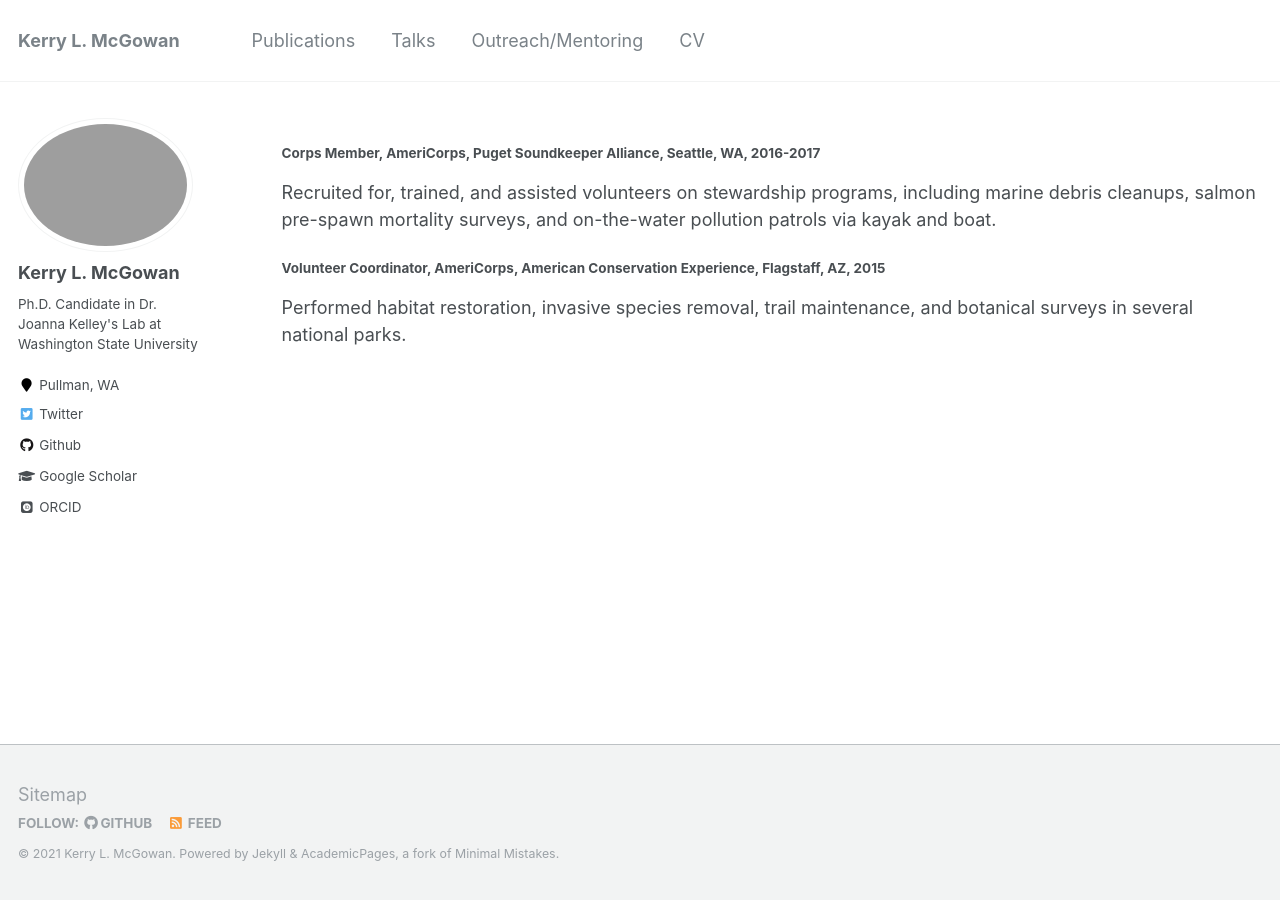
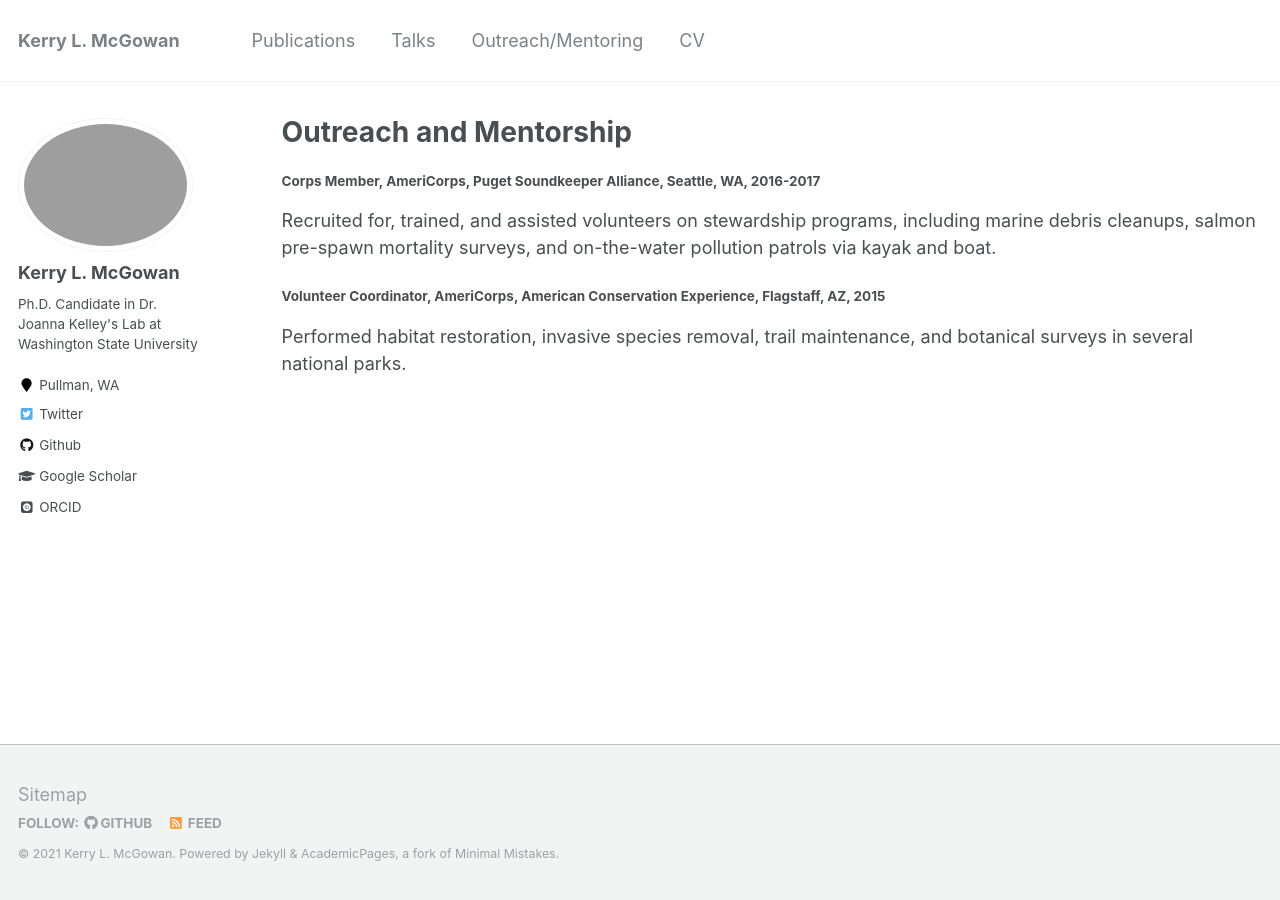
Before and after one commit to kerrymcgowan/kerrymcgowan.github.io, a Jekyll site: the page built from _pages/outreach.md, in a window 1280 px wide. Built offline with Jekyll 4.4.1, drawn with Linux system fonts in a browser that asks for light colours; some web fonts are replaced.

Commit message:
Added "Outreach and Mentorship" title

```diff
--- a/_pages/outreach.md
+++ b/_pages/outreach.md
@@ -1,5 +1,6 @@
 ---
 layout: archive
+title: "Outreach and Mentorship"
 permalink: /outreach/
 author_profile: true
 ---
```
